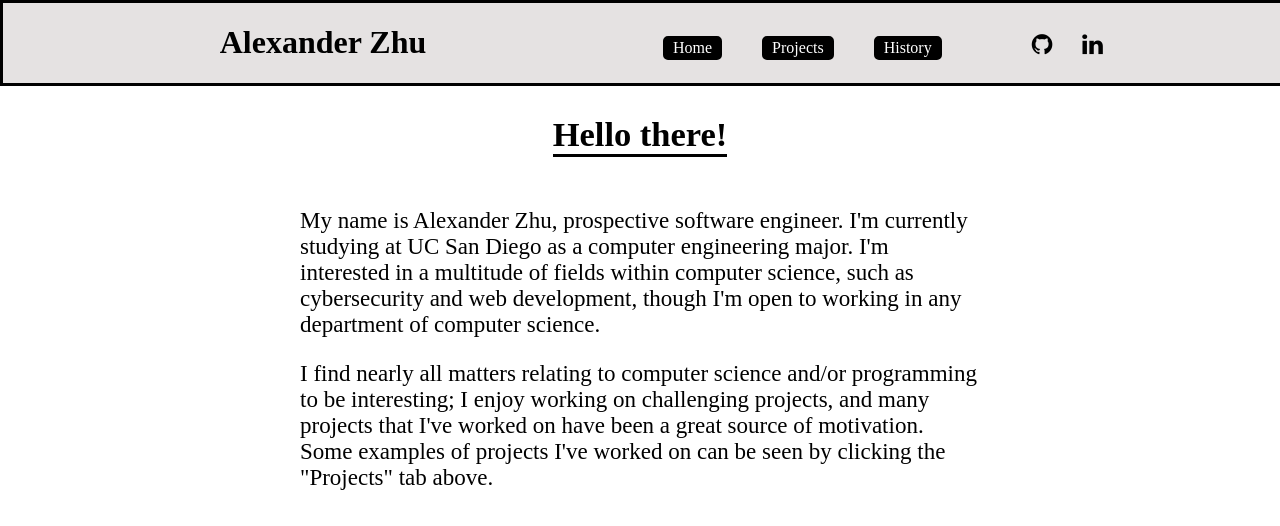
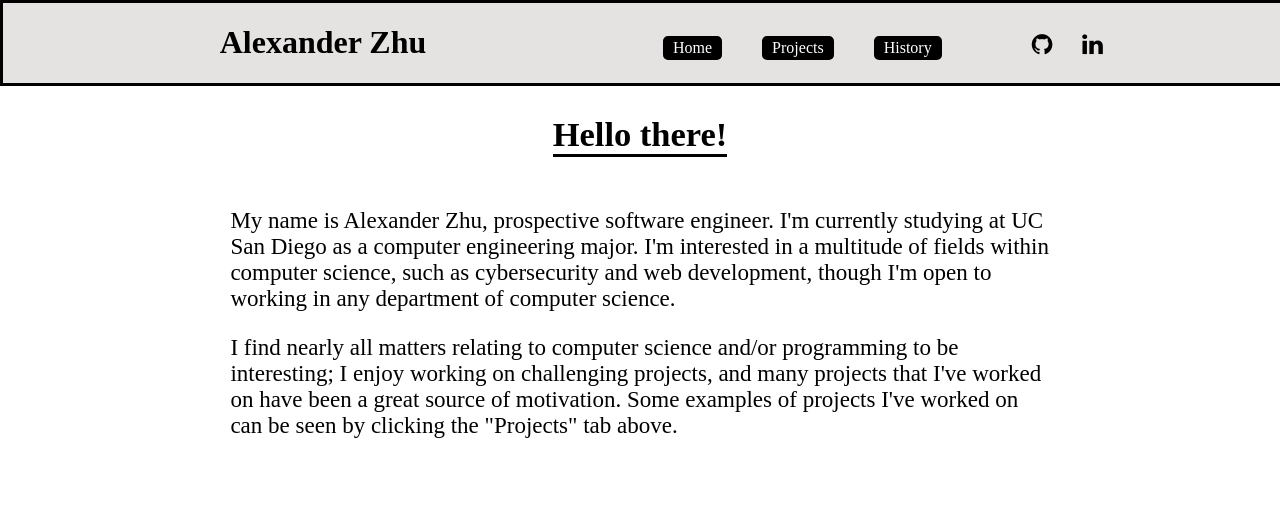
Before and after one commit to alzhu1/alzhu1.github.io, a React (Create React App) app: page /#/ in a window 1280 px wide. Shown: the top 526 px of the page. Built offline with nearby package versions, Linux system fonts and the light colour scheme.

Commit message:
Fixed margin issue

```diff
--- a/public/index.html
+++ b/public/index.html
@@ -19,7 +19,7 @@
       work correctly both with client-side routing and a non-root public URL.
       Learn how to configure a non-root public URL by running `npm run build`.
     -->
-    <title>React App</title>
+    <title>Alexander Zhu</title>
     <link rel="stylesheet" href="https://cdnjs.cloudflare.com/ajax/libs/font-awesome/4.7.0/css/font-awesome.min.css">
   </head>
   <body>
@@ -27,15 +27,5 @@
       You need to enable JavaScript to run this app.
     </noscript>
     <div id="root"></div>
-    <!--
-      This HTML file is a template.
-      If you open it directly in the browser, you will see an empty page.
-
-      You can add webfonts, meta tags, or analytics to this file.
-      The build step will place the bundled scripts into the <body> tag.
-
-      To begin the development, run `npm start` or `yarn start`.
-      To create a production bundle, use `npm run build` or `yarn build`.
-    -->
   </body>
 </html>
--- a/src/components/App.js
+++ b/src/components/App.js
@@ -4,6 +4,8 @@ import {Route, HashRouter} from 'react-router-dom';
 import Header from './Header';
 import Home from './Home';
 import ProjectList from './ProjectList';
+import History from './History';
+
 import '../stylesheets/App.css';
 
 class App extends Component {
@@ -16,6 +18,7 @@ class App extends Component {
           <div className="body-content">
             <Route exact path="/" component={Home} />
             <Route path="/projects" component={ProjectList} />
+            <Route path="/history" component={History} />
           </div>
         </div>
       </HashRouter>
--- a/src/components/Header.js
+++ b/src/components/Header.js
@@ -17,7 +17,7 @@ class Header extends Component {
             <ul className="header-sidebar">
               <li><NavLink to="/">Home</NavLink></li>
               <li><NavLink to="/projects">Projects</NavLink></li>
-              <li><NavLink to="/">History</NavLink></li>
+              <li><NavLink to="/history">History</NavLink></li>
             </ul>
           </div>
 
--- /dev/null
+++ b/src/components/History.js
@@ -0,0 +1,15 @@
+import React, { Component } from 'react';
+
+import '../stylesheets/History.css';
+
+class History extends Component {
+  render() {
+    return (
+      <div className="history">
+        <h2 className="history-title">History! This is a WIP.</h2>
+      </div>
+    );
+  }
+}
+
+export default History;
--- /dev/null
+++ b/src/stylesheets/History.css
@@ -0,0 +1,10 @@
+.history {
+  position: relative;
+  text-align: center;
+  font-size: 23px;
+}
+
+.history-title {
+  display: inline-block;
+  border-bottom: solid black 3px;
+}
--- a/src/stylesheets/Home.css
+++ b/src/stylesheets/Home.css
@@ -12,6 +12,7 @@
 .home-body {
   display: block;
   text-align: left;
-  margin-left: 300px;
-  margin-right: 300px;
+  margin-left: 18%;
+  margin-right: 18%;
+  float: left;
 }
```
